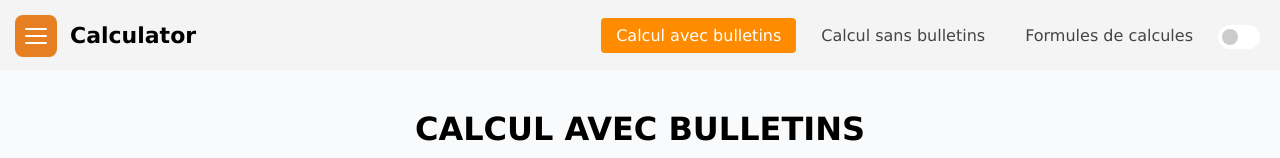
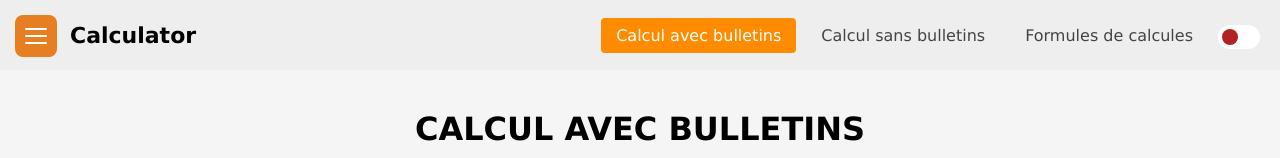
Before and after one commit to henrim185-hash/Calculateur, a Vue app: page / in a window 1280 px wide. Shown: the top 158 px of the page. Built offline with nearby package versions, Linux system fonts and the light colour scheme; a web font is replaced by a local one.

Commit message:
modified btn show result & some...

```diff
--- a/src/components/Header.vue
+++ b/src/components/Header.vue
@@ -16,7 +16,7 @@
                 >Calcul sans bulletins</router-link
             >
             <router-link to="/formules" @click="closeMenu">Formules de calcules</router-link>
-            <div class="switcher">
+            <div class="switcher" title="Afficher directement les résultats">
                 <span></span>
                 <label class="switch">
                     <input type="checkbox" @change="handleToggle" />
@@ -54,7 +54,7 @@
         justify-content: space-between;
         padding: 0 20px;
         height: 70px;
-        background-color: #f4f4f4;
+        background-color: #eee;
         position: relative;
         z-index: 10;
     }
@@ -188,7 +188,7 @@
         width: 1.4em;
         left: 0.3em;
         bottom: 0.3em;
-        background-color: #cccccc;
+        background-color: firebrick;
         border-radius: inherit;
         transition: all 0.4s cubic-bezier(0.215, 0.61, 0.355, 1);
     }
--- a/src/styles/app.css
+++ b/src/styles/app.css
@@ -3,7 +3,7 @@
     scroll-behavior: smooth;
 } */
 body {
-    background-color: #f9fafb;
+    background-color: #F5F5F5;
     margin: 0;
     font-family: 'Inter', sans-serif;
 }
@@ -288,6 +288,9 @@ strong {
         font-size: 0.9rem;
         padding: 0.7rem;
     }
+    .container {
+        padding: 0;
+    }
 }
 
 
--- a/src/views/calcul_avec_bulletins.vue
+++ b/src/views/calcul_avec_bulletins.vue
@@ -166,7 +166,7 @@
                 </div>
 
                 <!-- CAS NON APPLICABLE -->
-                <div v-if="typeContrat !== 'cdi'" class="info-message" style="text-align: center;">
+                <div v-if="typeContrat !== 'cdi'" class="info-message" style="text-align: center">
                     ⚠ L’indemnité de licenciement s’applique uniquement aux contrats CDI.
                 </div>
                 <!-- CAS VALIDE -->
@@ -765,7 +765,9 @@
                 </div>
             </div>
         </section>
-        <h1 style="text-align: center; margin-bottom: 20px; margin-top: 40px;">II - CALCUL DES DOMMAGES-INTÉRÊTS</h1>
+        <h1 style="text-align: center; margin-bottom: 20px; margin-top: 40px">
+            II - CALCUL DES DOMMAGES-INTÉRÊTS
+        </h1>
         <!-- DOMMAGES-INTÉRÊTS POUR LICENCIEMENT ABUSIF -->
         <section id="dommages-licenciement-abusif">
             <div class="section-container indem-abusif">
@@ -1071,7 +1073,7 @@
         <!-- RÉCAPITULATIF DU TOTAL GÉNÉRAL -->
         <section>
             <div class="section-container recap-box">
-                <h2 style="text-align: center">TOTAL GÉNÉRAL (INDÉMNITÉS + DOMMAGES)</h2>
+                <h2 style="text-align: center">TOTAL GÉNÉRAL</h2>
 
                 <div style="margin-top: 20px">
                     <div
@@ -1701,7 +1703,7 @@
 
         <!-- RECAP TOTAL -->
         <div class="section-container recap-box" v-if="totalDroits > 0 && totalDommages > 0">
-            <h2 style="text-align: center">TOTAL GÉNÉRAL (INDÉMNITÉS + DOMMAGES)</h2>
+            <h2 style="text-align: center">TOTAL GÉNÉRAL</h2>
 
             <div style="margin-top: 20px">
                 <div class="result-item" v-if="totalDroits > 0 && afficher.indemnites.licenciement">
```
